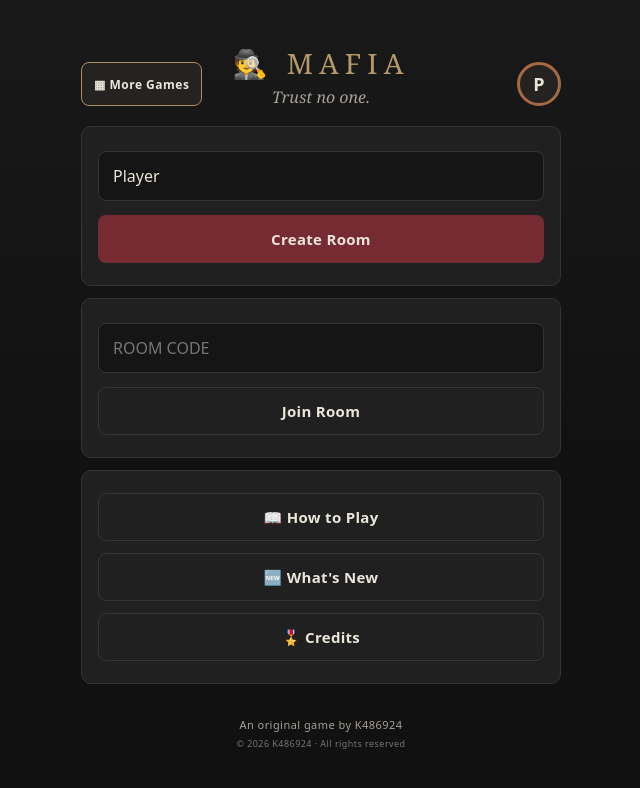
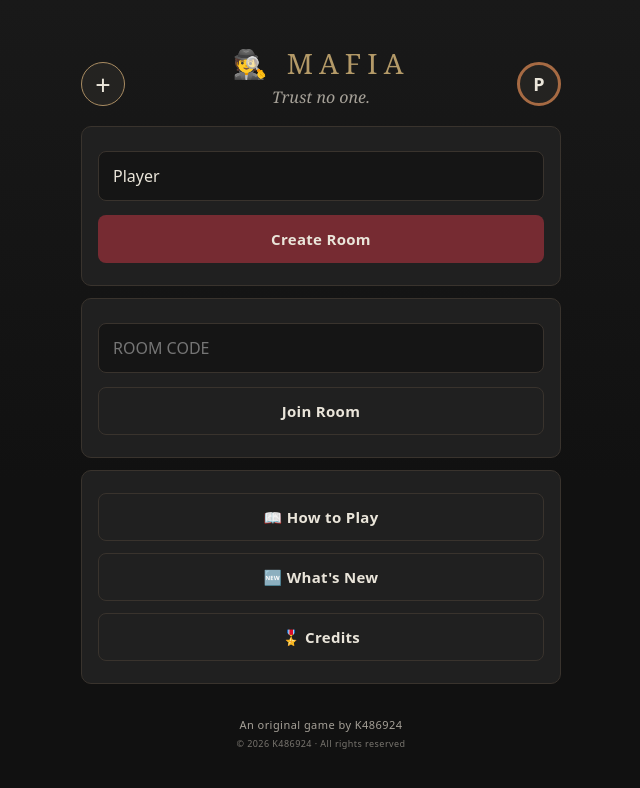
Before and after one commit to K486924/Mafia, a plain HTML site: page index.html in a window 1280 px wide. Shown: the whole page, without its empty margins (319-959 px from the left). Drawn offline with Linux system fonts and the light colour scheme.

Commit message:
Make More Games shortcut a compact circular plus button

```diff
--- a/index.html
+++ b/index.html
@@ -127,7 +127,7 @@
   .ghost-card .chat-messages div { color: var(--mut); }
   .hidden { display: none !important; }
   .home-head { position:relative; }
-  .more-games-btn { position:absolute; left:0; top:18px; width:auto; height:44px; padding:0 12px; margin:0; background:#242321; border:1px solid var(--bronze); border-radius:8px; color:var(--txt); font-size:12px; font-weight:600; letter-spacing:.5px; cursor:pointer; }
+  .more-games-btn { position:absolute; left:0; top:18px; width:44px; height:44px; min-width:44px; padding:0; margin:0; border-radius:50%; background:#242321; border:1px solid var(--bronze); color:var(--txt); display:flex; align-items:center; justify-content:center; font-size:27px; font-weight:400; line-height:1; cursor:pointer; }
   .more-games-btn:hover { background:#302b25; border-color:var(--gold); }
   .profile-trigger { position:absolute; right:0; top:18px; width:44px; height:44px; padding:0; margin:0; border-radius:50%; background:#242321; border:3px solid var(--frame-color,#A98C62); color:var(--txt); display:flex; align-items:center; justify-content:center; font-size:18px; }
   .profile-trigger:hover { border-color:var(--gold); background:#302b25; }
@@ -443,7 +443,7 @@ function home(msg) {
   const se = loadSession();
   let displaced = false; try { displaced = !!se && sessionStorage.getItem('mafia-displaced') === se.code; } catch(e) {}
   app.innerHTML = `
-    <div class="home-head"><button class="more-games-btn" onclick="window.location.href=\'https://k486924.github.io/Games/\'">▦ More Games</button><h1>🕵️ MAFIA</h1><button class="profile-trigger" style="--frame-color:${(FRAME_SET.find(f=>f.id===activeProfile()?.frame)||FRAME_SET[0]).color}" aria-label="Player profile" onclick="openProfile()">${esc((activeProfile()?.name||'P').charAt(0).toUpperCase())}</button></div>
+    <div class="home-head"><button class="more-games-btn" aria-label="More games" title="More games" onclick="window.location.href=\'https://k486924.github.io/Games/\'">+</button><h1>🕵️ MAFIA</h1><button class="profile-trigger" style="--frame-color:${(FRAME_SET.find(f=>f.id===activeProfile()?.frame)||FRAME_SET[0]).color}" aria-label="Player profile" onclick="openProfile()">${esc((activeProfile()?.name||'P').charAt(0).toUpperCase())}</button></div>
     <p class="sub">Trust no one.</p>
     <div class="card">
       <input id="nm" placeholder="Your Name" maxlength="12" value="${esc(activeProfile()?.name||'')}">
```
